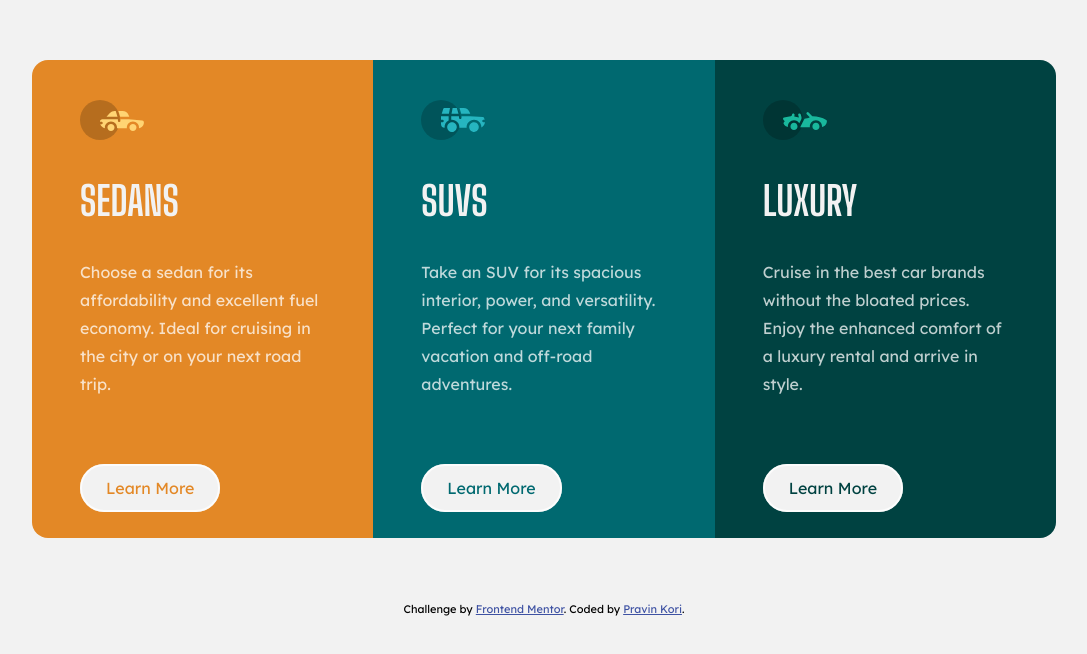
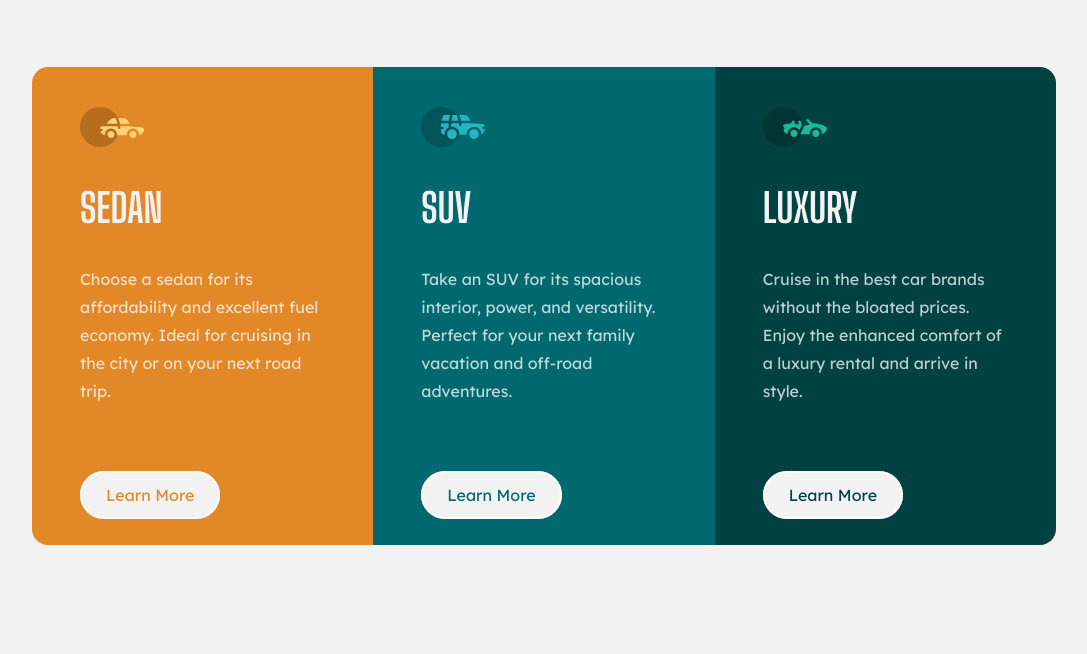
Before and after one commit to pravinkori/fem-three-column-preview-card, a React (Vite) app: page / in a window 1280 px wide. Shown: the part 102-756 px from the top of the page, without its empty margins (96-1183 px from the left). Built offline with nearby package versions, Linux system fonts and the light colour scheme.

Commit message:
feat: refactor Card component to use dynamic data for rendering cards
The Card component was refactored to accept props for icon, title, and description, allowing for dynamic rendering of cards based on the data passed in. This change improves reusability and maintainability of the Card component.

```diff
--- a/src/App.jsx
+++ b/src/App.jsx
@@ -1,13 +1,44 @@
 import Card from "./components/Card";
-import Credits from "./components/Credits";
+import sedanIcon from "./assets/images/icon-sedans.svg";
+import suvIcon from "./assets/images/icon-suvs.svg";
+import luxuryIcon from "./assets/images/icon-luxury.svg";
 import "./css/App.css";
+
+const cardsData = [
+  {
+    icon: sedanIcon,
+    title: "Sedan",
+    description:
+      "Choose a sedan for its affordability and excellent fuel economy. Ideal for cruising in the city or on your next road trip.",
+  },
+  {
+    icon: suvIcon,
+    title: "SUV",
+    description:
+      "Take an SUV for its spacious interior, power, and versatility. Perfect for your next family vacation and off-road adventures.",
+  },
+  {
+    icon: luxuryIcon,
+    title: "Luxury",
+    description:
+      "Cruise in the best car brands without the bloated prices. Enjoy the enhanced comfort of a luxury rental and arrive in style.",
+  },
+];
 
 function App() {
   return (
-    <>
-      <Card />
-      <Credits />
-    </>
+    <main>
+      <section className="card__container">
+        {cardsData.map((card, index) => (
+          <Card
+            key={index}
+            icon={card.icon}
+            title={card.title}
+            description={card.description}
+          />
+        ))}
+      </section>
+    </main>
   );
 }
 
--- a/src/components/Card.jsx
+++ b/src/components/Card.jsx
@@ -1,54 +1,15 @@
 /* eslint-disable react/prop-types */
-import "../css/App.css";
-import sedanIcon from "../assets/images/icon-sedans.svg";
-import suvIcon from "../assets/images/icon-suvs.svg";
-import luxuryIcon from "../assets/images/icon-luxury.svg";
 
-function Card() {
+function Card({ icon, title, description }) {
   return (
-    <main>
-      <section className="card__container">
-        {/* Sedan */}
-        <div className="card__sedan">
-          <picture>
-            <img src={sedanIcon} alt="Sedan icon" />
-          </picture>
-          <h1 className="card__title">sedans</h1>
-          <p className="card__description">
-            Choose a sedan for its affordability and excellent fuel economy.
-            Ideal for cruising in the city or on your next road trip.
-          </p>
-          <a className="btn">Learn More</a>
-          {/* <button className="button">Learn More</button> */}
-        </div>
-
-        {/* Suv */}
-        <div className="card__suv">
-          <picture>
-            <img src={suvIcon} alt="suv icon" />
-          </picture>
-          <h1 className="card__title">suvs</h1>
-          <p className="card__description">
-            Take an SUV for its spacious interior, power, and versatility.
-            Perfect for your next family vacation and off-road adventures.
-          </p>
-          <a className="btn">Learn More</a>
-        </div>
-
-        {/* Luxury */}
-        <div className="card__luxury">
-          <picture>
-            <img src={luxuryIcon} alt="luxury icon" />
-          </picture>
-          <h1 className="card__title">luxury</h1>
-          <p className="card__description">
-            Cruise in the best car brands without the bloated prices. Enjoy the
-            enhanced comfort of a luxury rental and arrive in style.
-          </p>
-          <a className="btn">Learn More</a>
-        </div>
-      </section>
-    </main>
+    <div className={`card__${title.toLowerCase()}`}>
+      <picture>
+        <img src={icon} alt={`${title} icon`} />
+      </picture>
+      <h1 className="card__title">{title}</h1>
+      <p className="card__description">{description}</p>
+      <a className="btn">Learn More</a>
+    </div>
   );
 }
 
```
